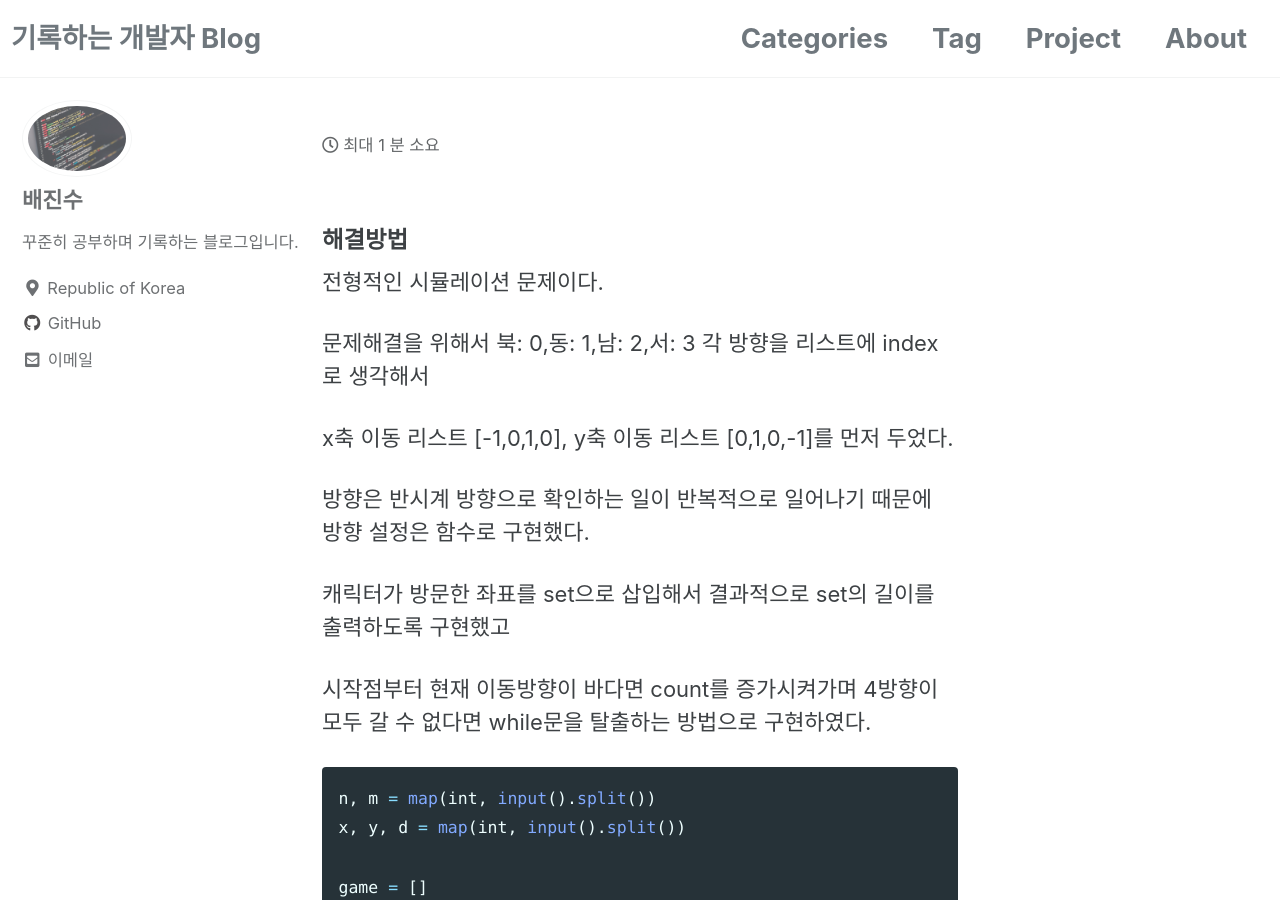
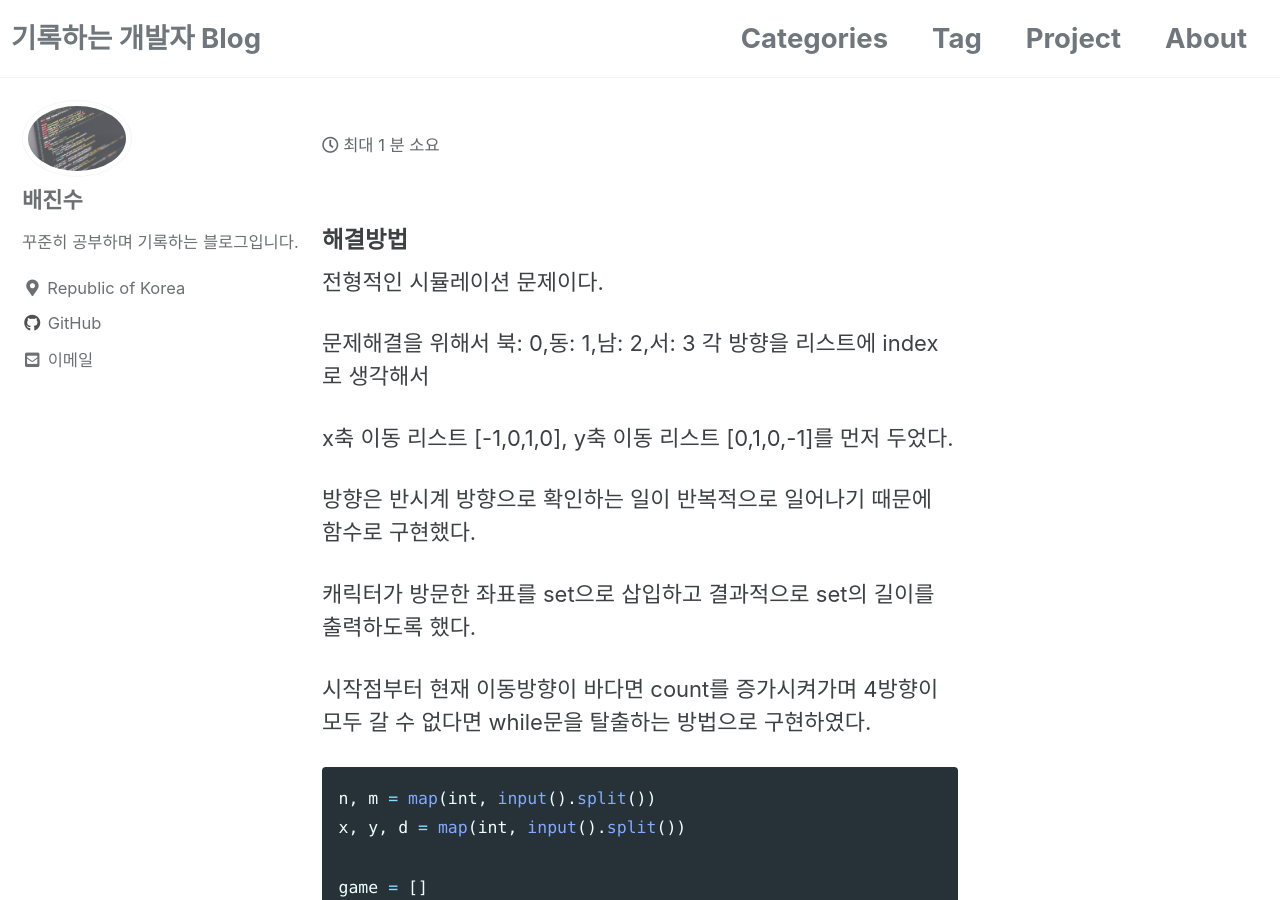
Before and after one commit to baejinsoo/baejinsoo.github.io, a Jekyll site: the page built from _posts/algorithm/2021-1-13-gamedev.md, in a window 1280 px wide and 900 px high. Built offline with Jekyll 4.4.1, drawn with Linux system fonts in a browser that asks for light colours; cached includes are drawn as plain includes.

Commit message:
modify 2 posts

```diff
--- a/_posts/algorithm/2021-1-13-gamedev.md
+++ b/_posts/algorithm/2021-1-13-gamedev.md
@@ -15,9 +15,9 @@ toc = true
 
 x축 이동 리스트 [-1,0,1,0], y축 이동 리스트 [0,1,0,-1]를 먼저 두었다.
 
-방향은 반시계 방향으로 확인하는 일이 반복적으로 일어나기 때문에 방향 설정은 함수로 구현했다.
+방향은 반시계 방향으로 확인하는 일이 반복적으로 일어나기 때문에 함수로 구현했다.
 
-캐릭터가 방문한 좌표를 set으로 삽입해서 결과적으로 set의 길이를 출력하도록 구현했고
+캐릭터가 방문한 좌표를 set으로 삽입하고 결과적으로 set의 길이를 출력하도록 했다.
 
 시작점부터 현재 이동방향이 바다면 count를 증가시켜가며 4방향이 모두 갈 수 없다면 while문을 탈출하는 방법으로 구현하였다.
 
```
Also changed, not shown: _posts/algorithm/2021-1-13-kingdomknight.md (+1 -1 lines).
